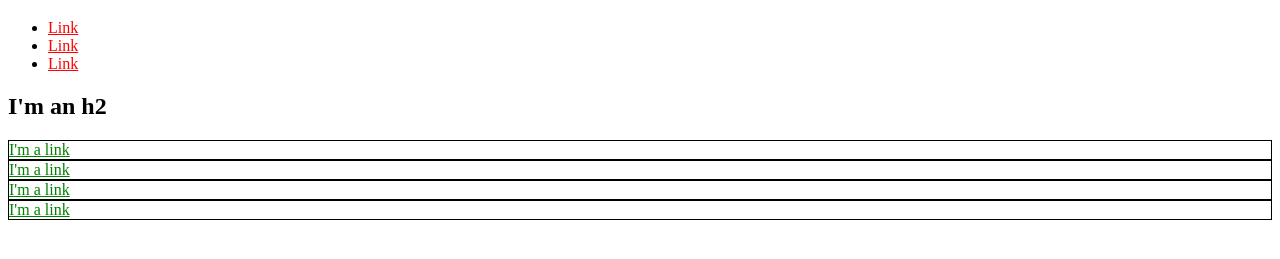
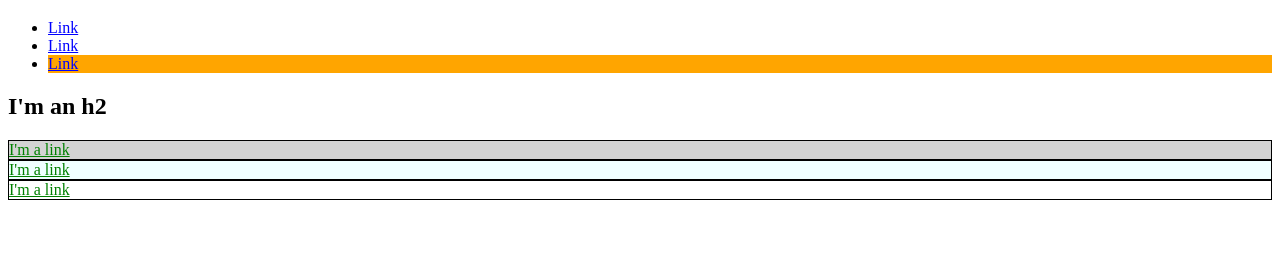
Before and after one commit to hxiaoyin/hxiaoyin.github.io, a plain HTML site: page index.html in a window 1280 px wide. Shown: the part 61-320 px from the top of the page. Drawn offline with Linux system fonts and the light colour scheme.

Commit message:
add css selectors

```diff
--- a/index.html
+++ b/index.html
@@ -3,32 +3,49 @@
   <head>
     <title>Test Page: Don't Panic</title>
     <meta charset="utf-8">
+    <style>
+      a {
+        color: blue;
+      }
+      #exec-bio {
+        background-color: lightgray;
+      }
+      .bio-box {
+        border: 1px solid black;
+      }
+      .bio-box a{
+        color: green;
+      }
+      #contact-link {
+        background-color: orange;
+      }
+      .azure-box {
+        background-color: azure;
+      }
+    </style>
   </head>
   <body>
     <h1>I'm an h1</h1>
     <ul>
       <li>
-        <a href="http://example.com/" style="color: red;">Link</a>
+        <a href="http://example.com/">Link</a>
       </li>
       <li>
-        <a href="http://example.com/" style="color: red;">Link</a>
+        <a href="http://example.com/">Link</a>
       </li>
-      <li>
-        <a href="http://example.com/" style="color: red;">Link</a>
+      <li id="contact-link">
+        <a href="http://example.com/">Link</a>
       </li>
     </ul>
     <h2>I'm an h2</h2>
-    <div style="border: 1px solid black;">
-      <a href="http://example.com/" style="color: green;">I'm a link</a>
+    <div id="exec-bio" class="bio-box azure-box" >
+      <a href="http://example.com/">I'm a link</a>
     </div>
-    <div style="border: 1px solid black;">
-      <a href="http://example.com/" style="color: green;">I'm a link</a>
+    <div class="bio-box azure-box">
+      <a href="http://example.com/">I'm a link</a>
     </div>
-    <div style="border: 1px solid black;">
-      <a href="http://example.com/" style="color: green;">I'm a link</a>
-    </div>
-    <div style="border: 1px solid black;">
-      <a href="http://example.com/" style="color: green;">I'm a link</a>
+    <div class="bio-box">
+      <a href="http://example.com/">I'm a link</a>
     </div>
   </body>
 </html>
```
